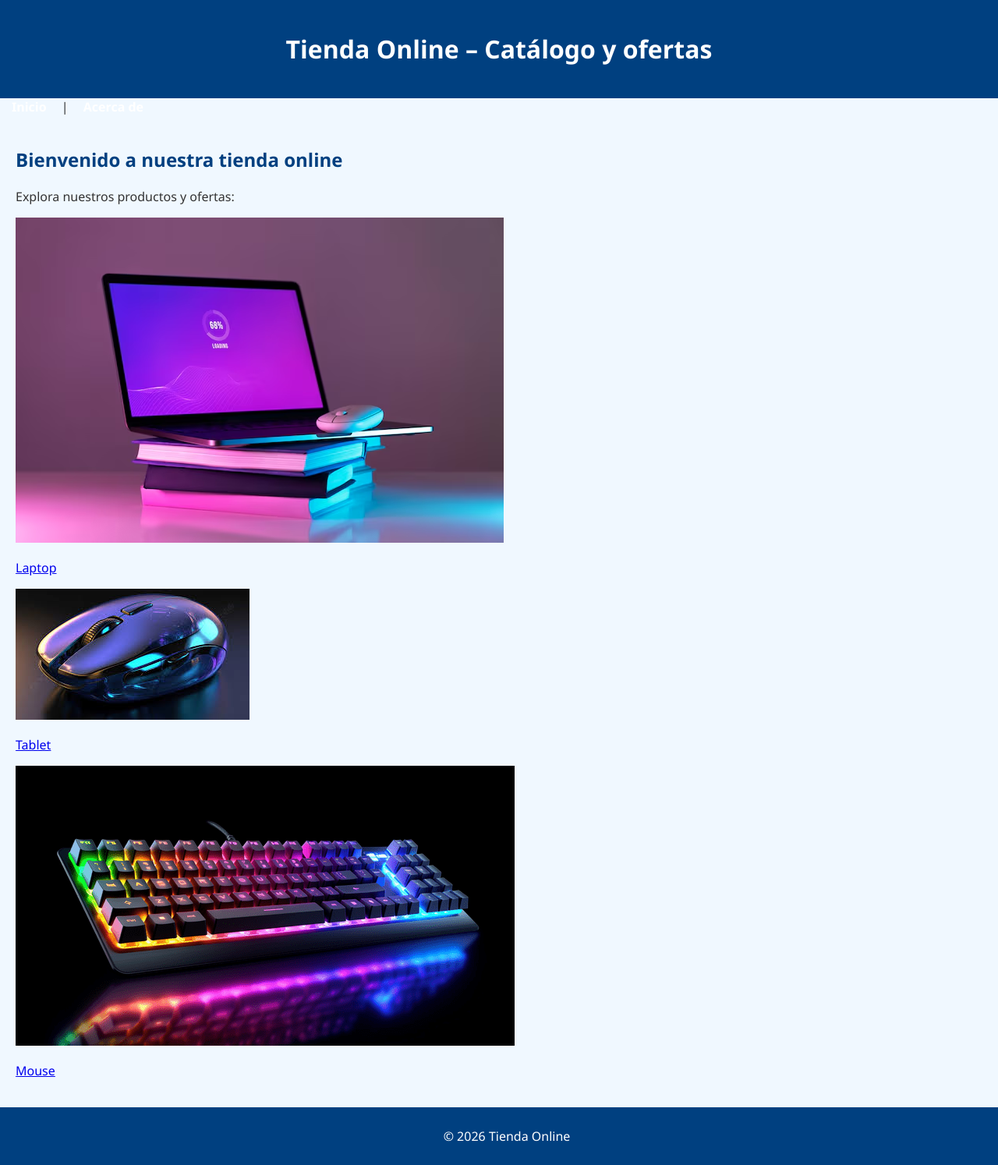
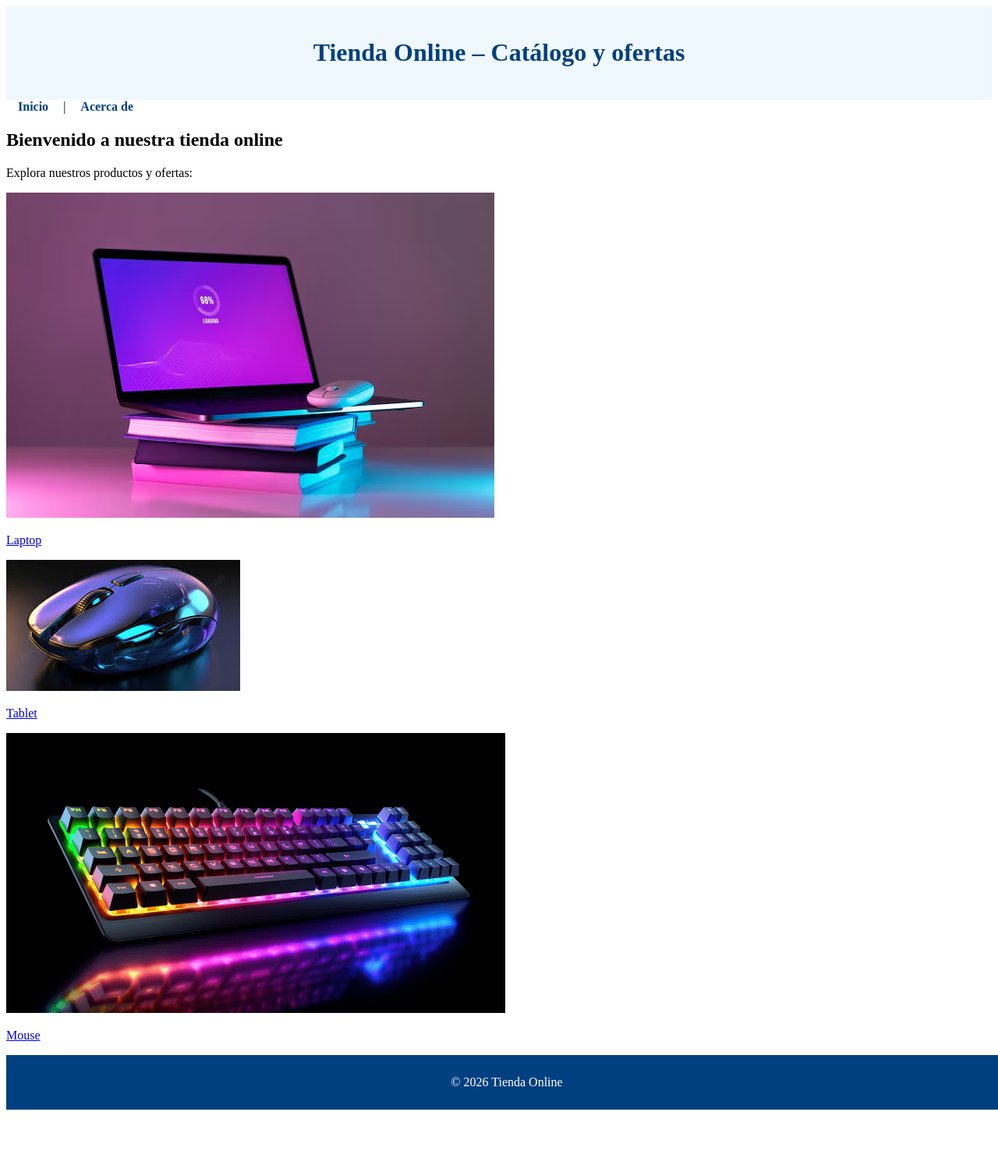
Before and after one commit to yuli325/proyecto_tienda_online_2, a Flask app: page / in a window 1280 px wide. Shown: the whole page at 78% size. After the commit the page ends 1423 px from the top, so only its background shows below. Run offline with Flask 3, Linux system fonts and the light colour scheme.

Commit message:
Actualizar colores de header y menú de navegación

```diff
--- a/static/styles.css
+++ b/static/styles.css
@@ -1,45 +1,27 @@
-/* Estilos generales */
-body {
-    font-family: 'Segoe UI', Tahoma, Geneva, Verdana, sans-serif;
-    background-color: #f0f8ff; /* azul claro */
-    color: #333; /* color de texto */
-    margin: 0;
-    padding: 0;
-}
-
 /* Encabezado */
 header {
-    background-color: #004080; /* azul oscuro */
-    color: white;
+    background-color: #f0f8ff; /* fondo azul claro */
+    color: #004080; /* texto azul oscuro */
     padding: 20px;
     text-align: center;
 }
 
 /* Menú de navegación */
 nav a {
-    color: white;
+    color: #004080; /* azul oscuro para links */
     margin: 0 15px;
     text-decoration: none;
     font-weight: bold;
 }
 
 nav a:hover {
+    color: #001f3f; /* azul más intenso al pasar el mouse */
     text-decoration: underline;
-}
-
-/* Contenido principal */
-main {
-    padding: 20px;
-}
-
-/* Títulos de productos */
-h2 {
-    color: #004080;
 }
 
 /* Pie de página */
 footer {
-    background-color: #004080;
+    background-color: #004080; /* azul oscuro */
     color: white;
     text-align: center;
     padding: 10px;
```
